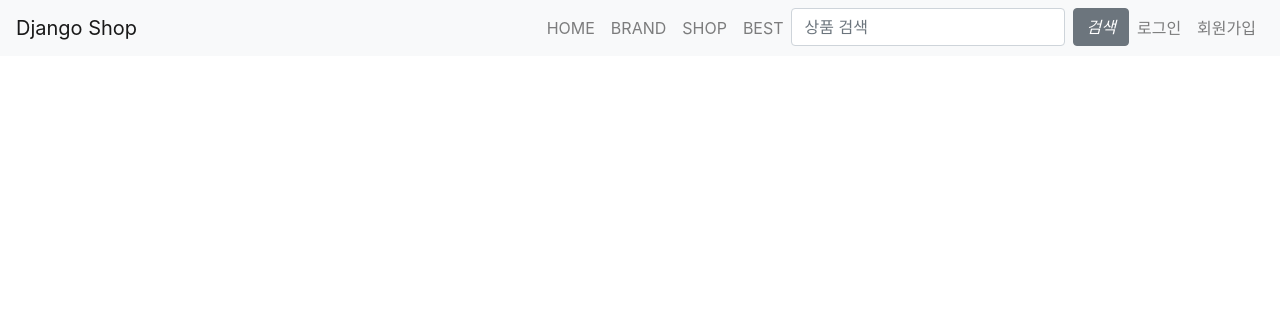
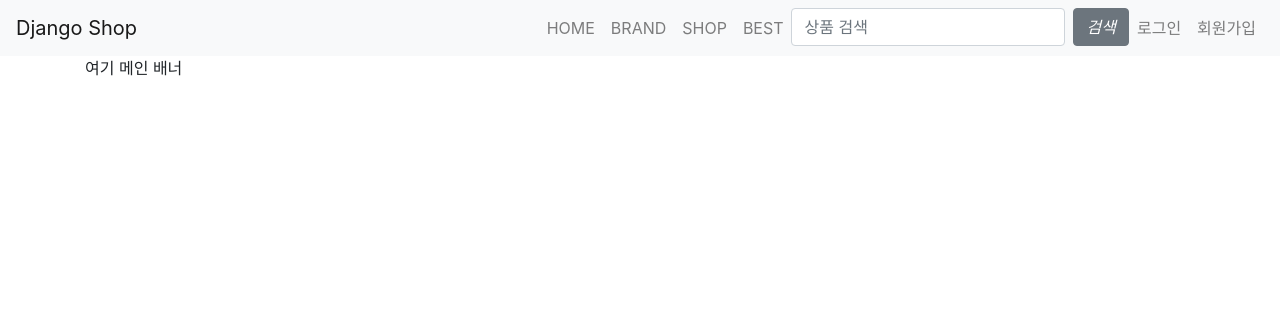
Before and after one commit to 1901703/jj, a Django app: page / in a window 1280 px wide. Shown: the top 316 px of the page. Run offline with Django 3.2, Linux system fonts and the light colour scheme; some libraries are stand-ins or nearby versions.

Commit message:
test commit

```diff
--- a/shop/templates/shop/index.html
+++ b/shop/templates/shop/index.html
@@ -2,4 +2,5 @@
 {% block title %}Category Page{% endblock %}
 {% block content %}
 <!--메인 배너 넣으세요-->
+여기 메인 배너
 {% endblock %}
```
